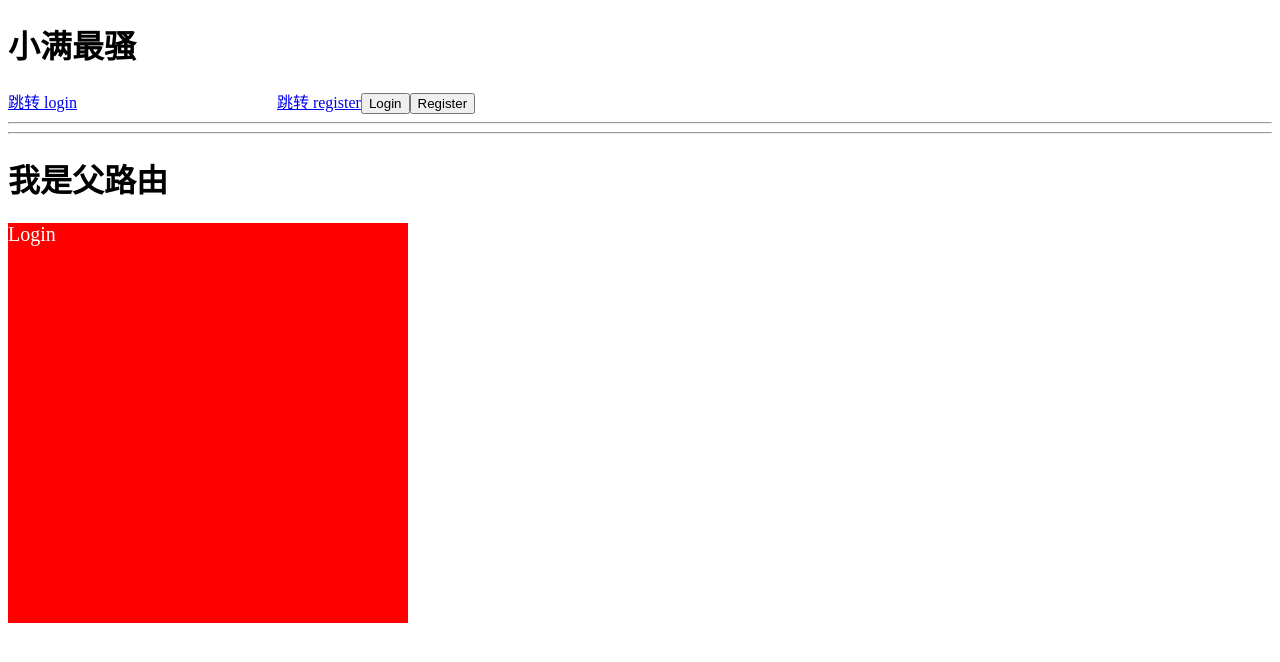
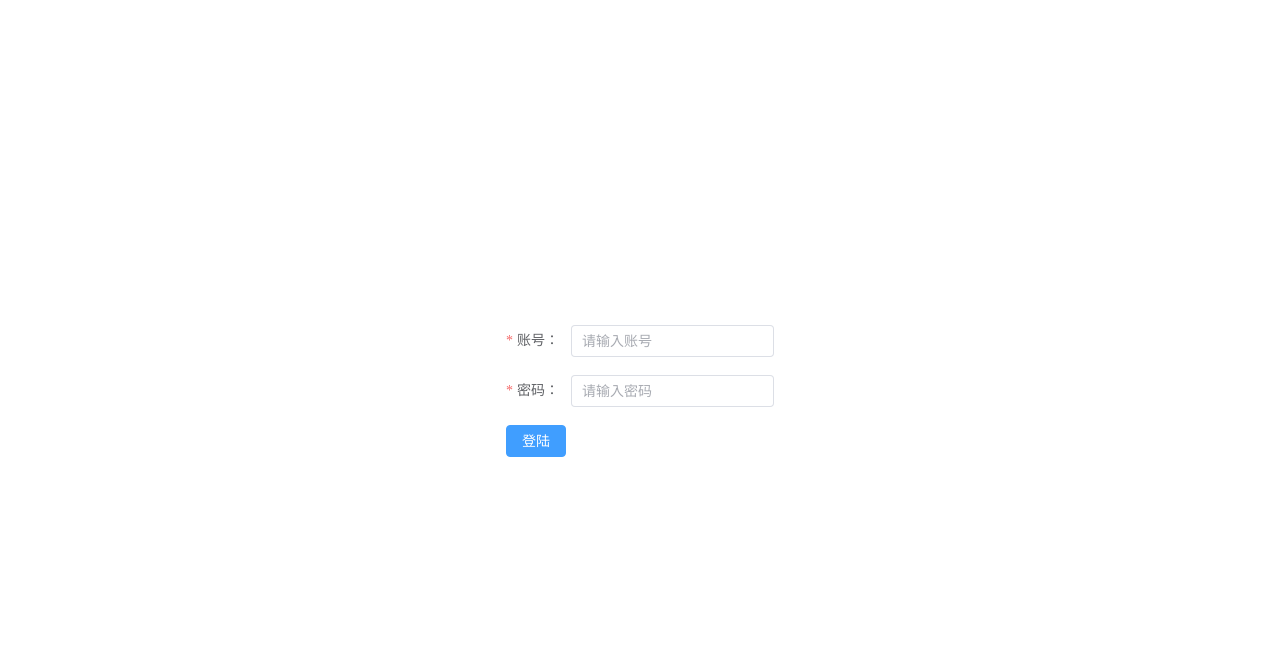
Before and after one commit to Huxzhi/vue-router, a Vue app: page / in a window 1280 px wide. Before the commit this address led to /login. Shown: the top 662 px of the page. Built offline with nearby package versions, Linux system fonts and the light colour scheme.

Commit message:
登陆判断路由案例

```diff
--- a/package.json
+++ b/package.json
@@ -9,11 +9,16 @@
     "preview": "vite preview"
   },
   "dependencies": {
+    "element-plus": "^2.2.28",
+    "path": "^0.12.7",
     "vue": "^3.2.45",
     "vue-router": "^4.1.6"
   },
   "devDependencies": {
+    "@types/node": "^18.11.18",
     "@vitejs/plugin-vue": "^4.0.0",
+    "less": "^4.1.3",
+    "less-loader": "^11.1.0",
     "typescript": "^4.9.3",
     "vite": "^4.0.0",
     "vue-tsc": "^1.0.11"
--- a/src/App.vue
+++ b/src/App.vue
@@ -1,55 +1,23 @@
 <template>
-
-  <div>
-    <h1>小满最骚</h1>
-    <router-link replace to="/">跳转 login</router-link>
-    <router-link replace style="margin-left:200px" to="/register">跳转 register</router-link>
-
-    <button @click="toPage('Login')">Login</button>
-    <button @click="toDetail(item)">Register</button>
-
-
-
-    <hr />
-    <router-view></router-view>
-  </div>
+  <router-view></router-view>
 
 </template>
 
 <script setup lang='ts'>
 import { ref, reactive } from 'vue'
-import { useRouter } from 'vue-router'
-const router = useRouter()
 
-type Item = {
-  name: string,
-  price: number,
-  id: number
+</script>
+
+<style>
+* {
+  padding: 0;
+  margin: 0;
 }
 
-const item: Item = {
-  name: 'xiaoman',
-  price: 100,
-  id: 1
+html,
+body,
+#app {
+  height: 100%;
+  overflow: hidden;
 }
-
-const toPage = (url: string) => {
-  router.push({
-    name: url,
-    query: item
-  })
-}
-
-const toDetail = (item: Item) => {
-  router.push({
-    name: 'Register',
-    params: {
-      id: item.id
-    }
-  })
-}
-</script>
-
-<style lang='less' scoped>
-
 </style>
--- a/src/main.ts
+++ b/src/main.ts
@@ -2,4 +2,27 @@ import { createApp } from 'vue'
 // import './style.css'
 import App from './App.vue'
 import router from './router'
-createApp(App).use(router).mount('#app')
+import ElementUi from 'element-plus'
+import 'element-plus/dist/index.css'
+
+const app = createApp(App)
+
+
+app.use(router)
+app.use(ElementUi)
+
+const whiteList = ['/']
+
+router.beforeEach((to, from, next) => {
+  let token = localStorage.getItem('token')
+  //白名单 有值 或者登陆过存储了token信息可以跳转 否则就去登录页面
+  if (whiteList.includes(to.path) || token) { //token每次都要跟后端校验一下是否过期
+    //另外说一下beforeEach可以定义不止一个，vue会收集你所有定义的路由钩子，所以next的作用不应该是跳转，而是使步骤进行到下一个你定义的钩子
+    next()
+  } else {
+    next('/')
+  }
+})
+
+
+app.mount('#app')
--- a/src/router/index.ts
+++ b/src/router/index.ts
@@ -1,45 +1,21 @@
 //引入路由对象
 import { createRouter, createWebHistory, createWebHashHistory, createMemoryHistory, RouteRecordRaw } from 'vue-router'
 
-//vue2 mode history vue3 createWebHistory
-//vue2 mode  hash  vue3  createWebHashHistory
-//vue2 mode abstact vue3  createMemoryHistory
-
-//路由数组的类型 RouteRecordRaw
-// 定义一些路由
-// 每个路由都需要映射到一个组件。
-const routes: Array<RouteRecordRaw> = [
-  {
-    path: '/',
-    // redirect: 'Login',//字符串形式配置
-    redirect: (to) => {//函数模式（可以传参）
-      console.log(to, 'to==>');
-
-      return {
-        path: '/login',
-        query: to.query //将父级参数传递
-      }
-    },
-    alias: ['/root', '/root1'],
-    component: () => import('../components/Footer.vue'),//lazy 懒加载
-    children: [
-      {
-        path: 'login', //默认路由
-        name: 'Login',//命名式路由模式
-        component: () => import('../components/Login.vue') //lazy 懒加载
-      }, {
-        path: '/register/:id',
-        name: 'Register',
-        component: () => import('../components/Register.vue')
-      }]
-  },
-]
-
+const routes: Array<RouteRecordRaw> = []
 
 
 const router = createRouter({
   history: createWebHistory(),
-  routes //配置信息
+  routes: [//配置信息
+    {
+      path: '/',
+      component: () => import('@/views/Login.vue')
+    },
+    {
+      path: '/index',
+      component: () => import('@/views/index.vue')
+    }
+  ]
 })
 
 //导出router
--- /dev/null
+++ b/src/views/Login.vue
@@ -0,0 +1,67 @@
+<template>
+
+  <div class="login">
+    <el-form ref="form" :rules="rules" :model="formInline" class="demo-form-inline">
+      <el-form-item prop="user" label="账号：">
+        <el-input v-model="formInline.user" placeholder="请输入账号" />
+      </el-form-item>
+      <el-form-item prop="password" label="密码：">
+        <el-input v-model="formInline.password" placeholder="请输入密码" type="password" />
+      </el-form-item>
+      <el-form-item>
+        <el-button type="primary" @click="onSubmit">登陆</el-button>
+      </el-form-item>
+    </el-form>
+  </div>
+
+</template>
+<script lang="ts" setup>
+import { reactive, ref } from 'vue'
+import { useRouter } from 'vue-router'
+import router from '../router';
+import { ElMessage, FormRules, FormInstance } from 'element-plus'
+
+
+const formInline = reactive({
+  user: '',
+  password: '',
+})
+
+
+const form = ref<FormInstance>()
+
+const rules: FormRules = reactive({
+  user: [{
+    required: true,
+    message: "请输入账号",
+    type: "string"
+  }],
+  password: [{
+    required: true,
+    message: "请输入密码",
+    type: "string"
+  }]
+})
+
+const onSubmit = () => {
+  console.log('submit!', form.value)
+  form.value?.validate((validate) => {
+    if (validate) {
+      router.push('/index')
+      localStorage.setItem('token', '1')
+    } else {
+      ElMessage.error('请输入完整')
+    }
+  })
+
+}
+</script>
+
+<style lang='less' scoped>
+.login {
+  height: 100%;
+  display: flex;
+  justify-content: center;
+  align-items: center;
+}
+</style>
--- /dev/null
+++ b/src/views/index.vue
@@ -0,0 +1,16 @@
+<template>
+
+  <div>
+    哈哈，我进来了
+  </div>
+
+</template>
+
+<script setup lang='ts'>
+import { ref, reactive } from 'vue'
+
+</script>
+
+<style lang='less' scoped>
+
+</style>
--- a/vite.config.ts
+++ b/vite.config.ts
@@ -1,7 +1,15 @@
 import { defineConfig } from 'vite'
 import vue from '@vitejs/plugin-vue'
+import { fileURLToPath, URL } from 'url'
+
+
 
 // https://vitejs.dev/config/
 export default defineConfig({
   plugins: [vue()],
+  resolve: {
+    alias: {
+      '@': fileURLToPath(new URL('./src', import.meta.url)),
+    }
+  }
 })
```
Also changed, not shown: 1 other file (tests, documents, lock files or other folders).
